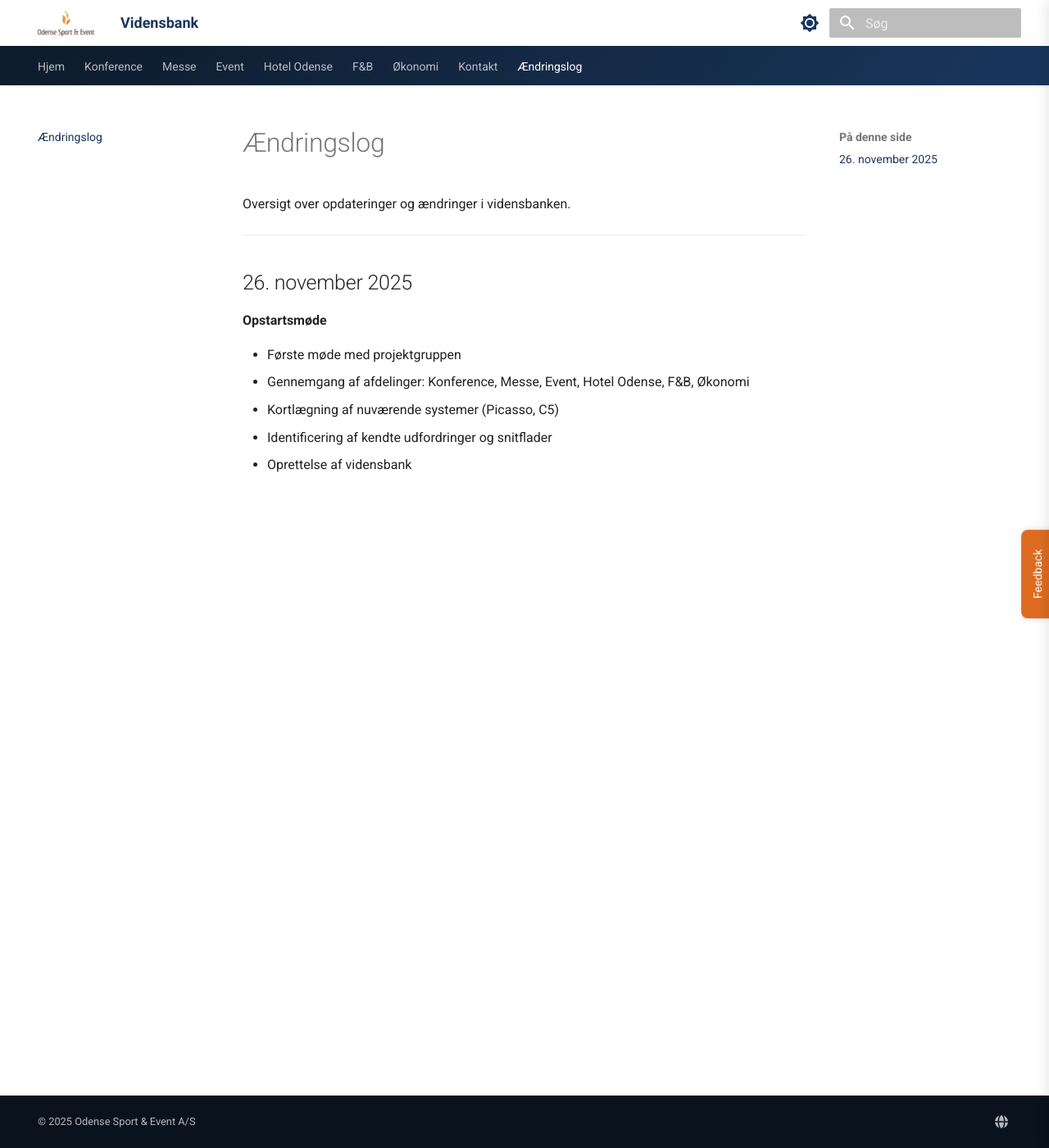
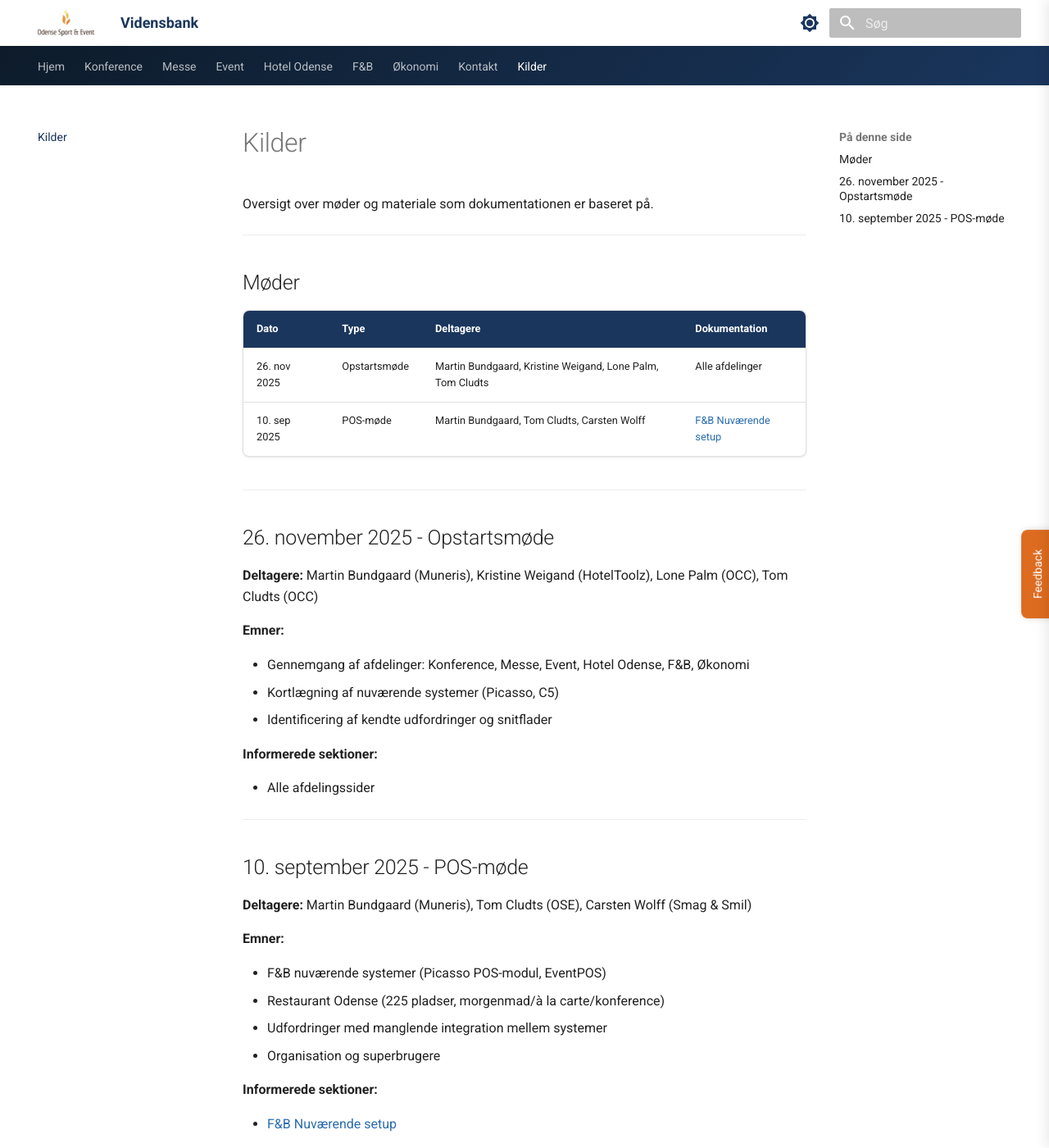
Before and after one commit to mbundgaard/OSE, an MkDocs documentation site: the page built from docs/aendringslog/index.md, in a window 1280 px wide and 1400 px high. Shown: the whole window at 82% size. Built offline with MkDocs 1.6.1 and Material for MkDocs 9.7.7, drawn with Linux system fonts in a browser that asks for light colours.

Commit message:
F&B dokumentation og Kilder-side
- Ny side: F&B nuværende setup (Picasso POS-modul, EventPOS)
- Opdateret F&B oversigt med bemanding og Smag & Smil
- Ændringslog omdøbt til Kilder (kildeoversigt)
- Tilføjet Carsten Wolff og EventPOS til CLAUDE.md

```diff
--- a/docs/aendringslog/index.md
+++ b/docs/aendringslog/index.md
@@ -1,15 +1,45 @@
-# Ændringslog
+# Kilder
 
-Oversigt over opdateringer og ændringer i vidensbanken.
+Oversigt over møder og materiale som dokumentationen er baseret på.
 
 ---
 
-## 26. november 2025
+## Møder
 
-**Opstartsmøde**
+| Dato | Type | Deltagere | Dokumentation |
+|------|------|-----------|---------------|
+| 26. nov 2025 | Opstartsmøde | Martin Bundgaard, Kristine Weigand, Lone Palm, Tom Cludts | Alle afdelinger |
+| 10. sep 2025 | POS-møde | Martin Bundgaard, Tom Cludts, Carsten Wolff | [F&B Nuværende setup](../fb/nuvaerende-setup.md) |
 
-- Første møde med projektgruppen
+---
+
+## 26. november 2025 - Opstartsmøde
+
+**Deltagere:** Martin Bundgaard (Muneris), Kristine Weigand (HotelToolz), Lone Palm (OCC), Tom Cludts (OCC)
+
+**Emner:**
+
 - Gennemgang af afdelinger: Konference, Messe, Event, Hotel Odense, F&B, Økonomi
 - Kortlægning af nuværende systemer (Picasso, C5)
 - Identificering af kendte udfordringer og snitflader
-- Oprettelse af vidensbank
+
+**Informerede sektioner:**
+
+- Alle afdelingssider
+
+---
+
+## 10. september 2025 - POS-møde
+
+**Deltagere:** Martin Bundgaard (Muneris), Tom Cludts (OSE), Carsten Wolff (Smag & Smil)
+
+**Emner:**
+
+- F&B nuværende systemer (Picasso POS-modul, EventPOS)
+- Restaurant Odense (225 pladser, morgenmad/à la carte/konference)
+- Udfordringer med manglende integration mellem systemer
+- Organisation og superbrugere
+
+**Informerede sektioner:**
+
+- [F&B Nuværende setup](../fb/nuvaerende-setup.md)
--- a/mkdocs.yml
+++ b/mkdocs.yml
@@ -54,10 +54,12 @@ nav:
   - Messe: messe/index.md
   - Event: event/index.md
   - Hotel Odense: hotel-odense/index.md
-  - F&B: fb/index.md
+  - F&B:
+    - Oversigt: fb/index.md
+    - Nuværende setup: fb/nuvaerende-setup.md
   - Økonomi: oekonomi/index.md
   - Kontakt: kontakt.md
-  - Ændringslog: aendringslog/index.md
+  - Kilder: aendringslog/index.md
 
 markdown_extensions:
   - tables
```
Also changed, not shown: CLAUDE.md (+6 -3 lines), docs/fb/index.md (+33 -4 lines), docs/fb/nuvaerende-setup.md (added, +85 -0 lines).
